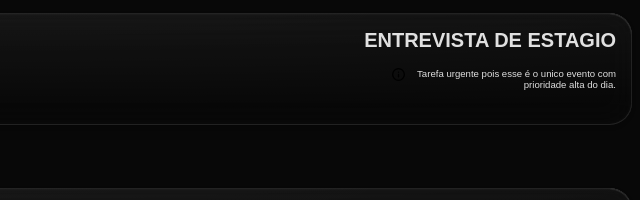
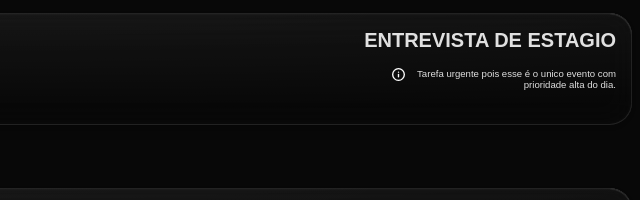
Before and after one commit to 1rody/agora-project, a plain HTML site: page src/app.html in a window 1280 px wide. Shown: the part 411-611 px from the top of the page, 640-1280 px from the left. Drawn offline with Linux system fonts and the dark colour scheme; a web font is replaced by a local one.

Commit message:
<fix> (app) info icon of the recommendation is now visible on dark mode

```diff
--- a/src/styles/components/Stats.css
+++ b/src/styles/components/Stats.css
@@ -56,6 +56,12 @@
     img {
         width: .8rem;
         height: .8rem;
+    }
+}
+
+@media (prefers-color-scheme: dark) {
+    .recommendation-reason img {
+        filter: invert(1);
     }
 }
 
```
